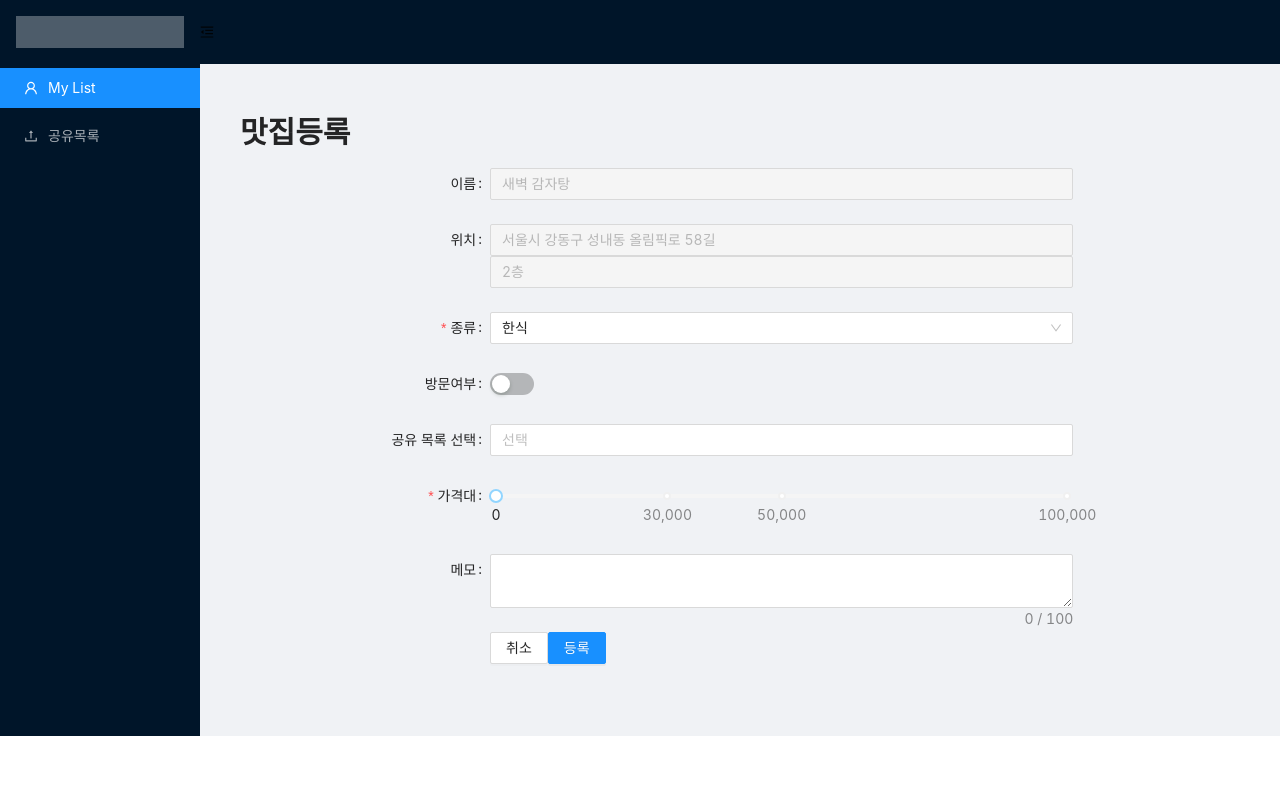
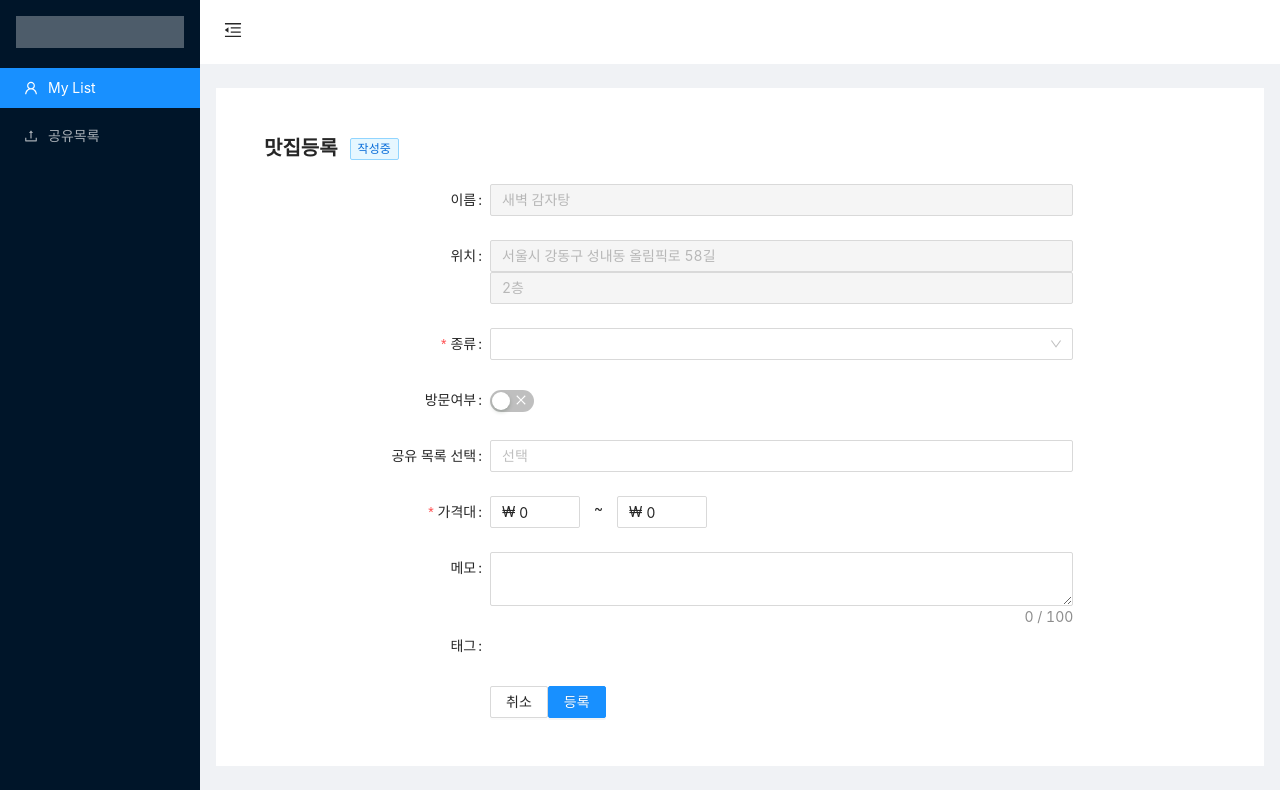
Before and after one commit to Prepare-get-to-outside/ui, a Next.js app: page / in a window 1280 px wide. Built offline with nearby package versions, Linux system fonts and the light colour scheme.

Commit message:
[feat] 맛집등록 페이지 수정

```diff
--- a/pages/index.tsx
+++ b/pages/index.tsx
@@ -1,19 +1,19 @@
 import React from "react";
+import styled from "styled-components";
 import type { NextPage } from "next";
 import {
-  Typography,
   Form,
+  PageHeader,
   Input,
   Select,
   Switch,
-  Slider,
+  InputNumber,
+  Tag,
   Button,
-  Tag,
 } from "antd";
-import { PlusOutlined } from "@ant-design/icons";
+import { CloseOutlined, CheckOutlined } from "@ant-design/icons";
 import { useState } from "react";
 
-const { Title } = Typography;
 const { Option } = Select;
 const formItemLayout = {
   labelCol: {
@@ -23,37 +23,51 @@ const formItemLayout = {
     span: 14,
   },
 };
+const RestAmountTilde = styled.span`
+  margin: 0 1em;
+`;
 
 const Home: NextPage = () => {
   const [form] = Form.useForm();
-  const onFinish = (values: String) => {
+  const onChangeIsVisit = (checked: boolean, event: Event) => {
+    console.log(`checked: ${checked}, event: ${event}`);
+  };
+  const onFinish = (values: any) => {
     console.log("Received values of form: ", values);
   };
   const onReset = () => {
     form.resetFields();
   };
-  const [tags, setTags] = useState([]);
-  const [tagInputVisible, setTagInputVisible] = useState(false);
-  const [tagInputValue, setTagInputValue] = useState("");
-  const [editTagInputIndex, setEditTagInputIndex] = useState(-1);
-  const [editTagInputValue, seteditTagInputValue] = useState("");
+
+  const headerStates = ["process", "resolve", "reject"];
+  const defaultHeaderStateIndex = headerStates.indexOf(headerStates[0]);
+  const headerColor = ["blue", "green", "red"];
+  const headerTexts = ["작성중", "등록완료", "등록실패"];
 
   return (
     <Form
-      name="validate_other"
+      form={form}
+      name="register_restaurants"
       {...formItemLayout}
       onFinish={onFinish}
       initialValues={{
         "input-number": 0,
       }}
     >
-      <Typography>
-        <Title level={2}>맛집등록</Title>
-      </Typography>
-      <Form.Item label="이름" name="name">
+      <PageHeader
+        className="site-page-header"
+        title="맛집등록"
+        subTitle={""}
+        tags={
+          <Tag color={headerColor[defaultHeaderStateIndex]}>
+            {headerTexts[defaultHeaderStateIndex]}
+          </Tag>
+        }
+      />
+      <Form.Item label="이름" name="rest-name">
         <Input disabled={true} defaultValue="새벽 감자탕" />
       </Form.Item>
-      <Form.Item label="위치" name="location">
+      <Form.Item label="위치" name="rest-location">
         <Input
           disabled={true}
           defaultValue="서울시 강동구 성내동 올림픽로 58길"
@@ -61,7 +75,7 @@ const Home: NextPage = () => {
         <Input disabled={true} defaultValue="2층" />
       </Form.Item>
       <Form.Item
-        name="select"
+        name="rest-type"
         label="종류"
         hasFeedback
         rules={[
@@ -71,18 +85,29 @@ const Home: NextPage = () => {
           },
         ]}
       >
-        <Select defaultValue="korean">
-          <Option value="korean">한식</Option>
-          <Option value="western-food">양식</Option>
+        <Select>
+          <Option value="1">한식</Option>
+          <Option value="2">양식</Option>
+          <Option value="3">일식</Option>
+          <Option value="4">중식</Option>
+          <Option value="5">베트남</Option>
+          <Option value="6">태국</Option>
+          <Option value="7">인도</Option>
+          <Option value="8">기타</Option>
+          <Option value="9">디저트</Option>
         </Select>
       </Form.Item>
 
-      <Form.Item name="switch" label="방문여부" valuePropName="isvisit">
-        <Switch />
+      <Form.Item name="is-visit" label="방문여부">
+        <Switch
+          checkedChildren={<CheckOutlined />}
+          unCheckedChildren={<CloseOutlined />}
+          onChange={onChangeIsVisit}
+        />
       </Form.Item>
 
       <Form.Item
-        name="select-multiple"
+        name="select-shared-list"
         label="공유 목록 선택"
         rules={[
           {
@@ -98,25 +123,33 @@ const Home: NextPage = () => {
       </Form.Item>
 
       <Form.Item
-        name="slider"
+        name="rest-amount"
         label="가격대"
         rules={[{ required: true, message: "가격대를 입력해주세요" }]}
       >
-        <Slider
-          min={0}
-          max={100000}
-          step={10000}
-          marks={{
-            0: "0",
-            30000: "30,000",
-            50000: "50,000",
-            100000: "100,000",
-          }}
+        <InputNumber
+          prefix="₩"
+          defaultValue={0}
+          formatter={(value) =>
+            `${value}`.replace(/\B(?=(\d{3})+(?!\d))/g, ",")
+          }
+        />
+        <RestAmountTilde>~</RestAmountTilde>
+        <InputNumber
+          prefix="₩"
+          defaultValue={0}
+          formatter={(value) =>
+            `${value}`.replace(/\B(?=(\d{3})+(?!\d))/g, ",")
+          }
         />
       </Form.Item>
 
-      <Form.Item name="memo" label="메모">
+      <Form.Item name="rest-memo" label="메모">
         <Input.TextArea showCount maxLength={100} />
+      </Form.Item>
+
+      <Form.Item name="rest-tag" label="태그">
+        {/* 태그 */}
       </Form.Item>
 
       <Form.Item
--- a/src/components/DefaultSection.tsx
+++ b/src/components/DefaultSection.tsx
@@ -1,6 +1,5 @@
 import React from "react";
 import { useState } from "react";
-import type { NextPage } from "next";
 import { Layout, Menu } from "antd";
 import {
   MenuUnfoldOutlined,
@@ -53,7 +52,7 @@ const DefaultSection = ({ children }: DefaultSectionProps) => {
           {children}
         </Content>
       </Layout>
-      <style jsx>{`
+      <style>{`
         .trigger {
           padding: 0 24px;
           font-size: 18px;
```
